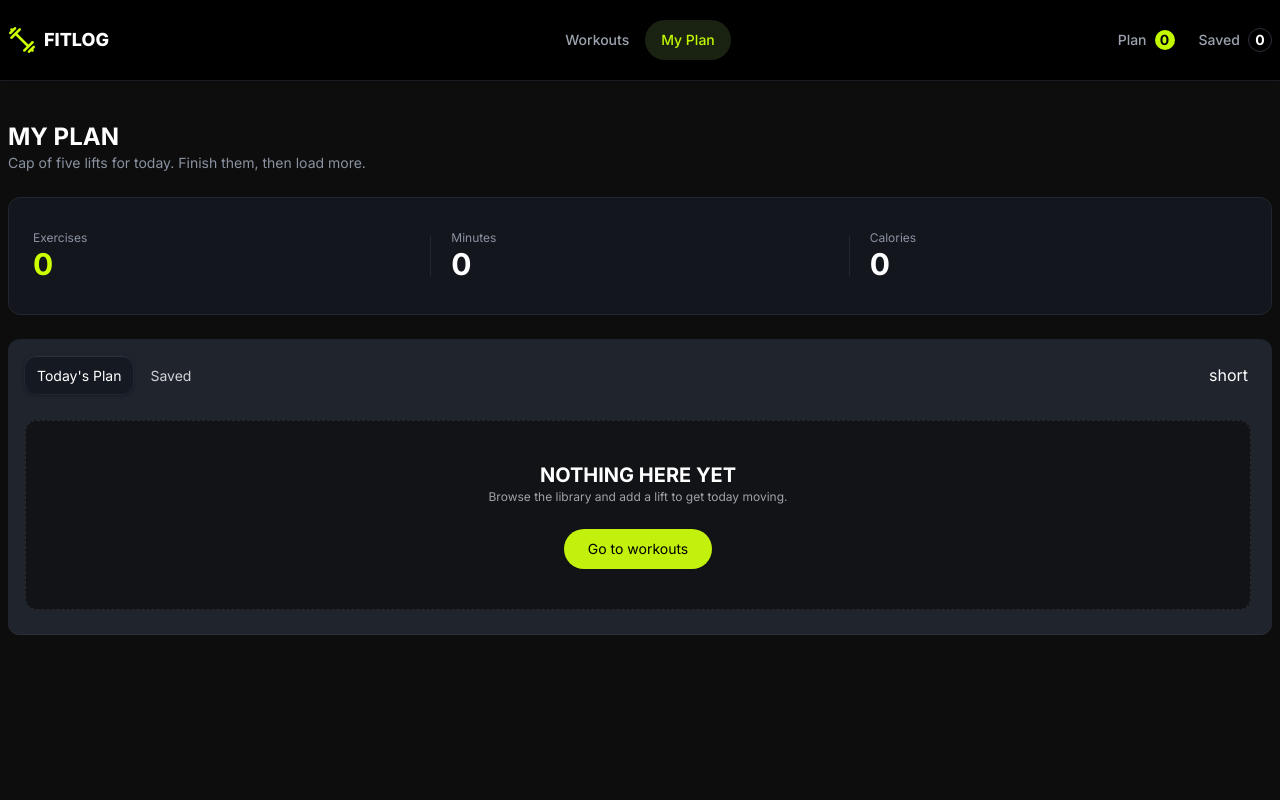
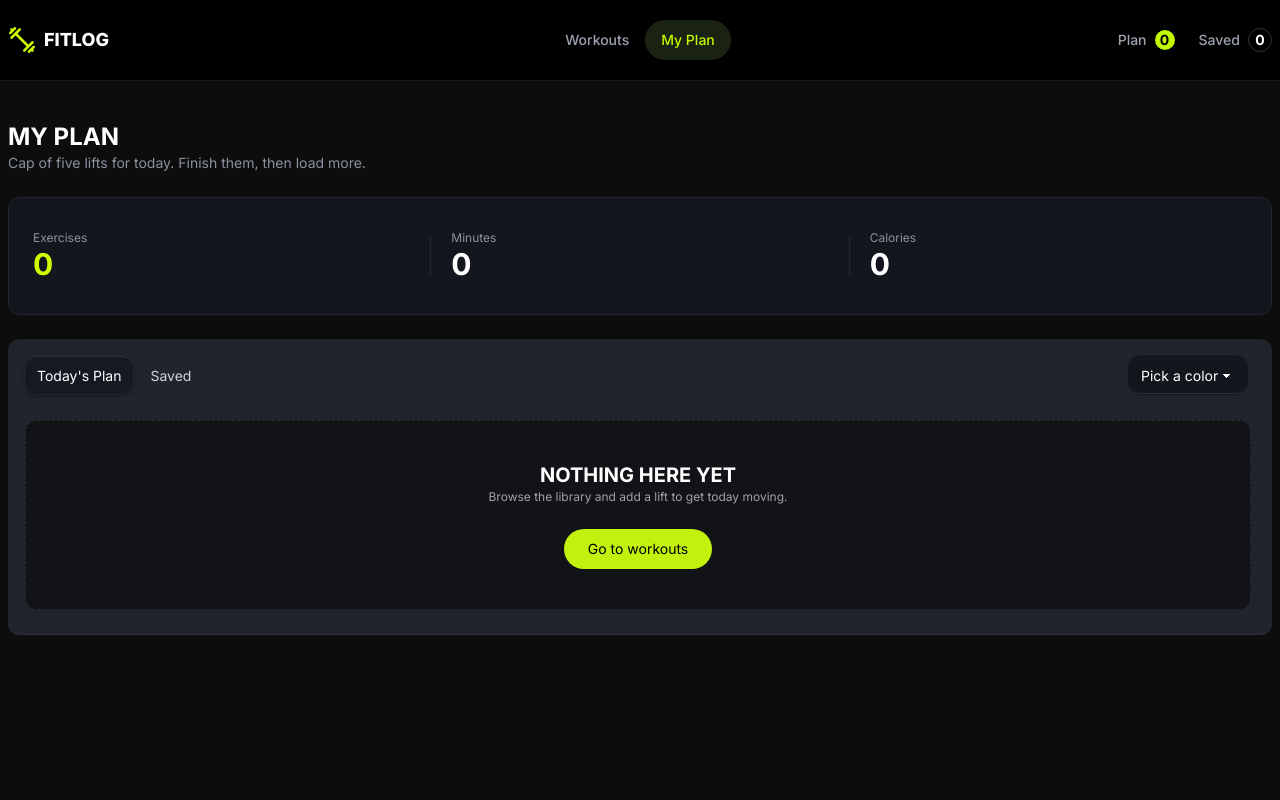
Before and after one commit to sabbirdv/PH-A6, a Next.js app: page /my-plan in a window 1280 px wide. Shown: the top 800 px of the page. Built offline with nearby package versions, Linux system fonts and the light colour scheme.

Commit message:
add toastify to mark & close button

```diff
--- a/src/app/buttons/TabsButtons.jsx
+++ b/src/app/buttons/TabsButtons.jsx
@@ -49,7 +49,12 @@ const TabsButtons = () => {
                     </Suspense>
 
                 <div className='ms-auto pe-2'>
-                    short
+                    <select defaultValue="Pick a color" className="select bg-[#13161D] border border-[#151921] rounded-xl min-w-30 ">
+                        <option disabled={true}>Pick a color</option>
+                        <option>Crimson</option>
+                        <option>Amber</option>
+                        <option>Velvet</option>
+                    </select>
                 </div>
             </div>
         </div>
--- a/src/app/cards/SavedCard.jsx
+++ b/src/app/cards/SavedCard.jsx
@@ -6,6 +6,7 @@ import { AiFillFire } from 'react-icons/ai';
 import { FaRegStar } from 'react-icons/fa';
 import Link from 'next/link';
 import Image from 'next/image';
+import { toast } from 'react-toastify';
 
 const SavedCard = ({ data }) => {
 
@@ -15,6 +16,10 @@ const SavedCard = ({ data }) => {
         setSavedData(
             savedData.filter((element) => element.id !== data.id)
         );
+        toast.info(`${data.name} removed`, {
+                    position: "bottom-right",
+                    autoClose: 1000,
+                })
     };
 
     return (
--- a/src/app/cards/TodaysCard.jsx
+++ b/src/app/cards/TodaysCard.jsx
@@ -8,13 +8,27 @@ import { AiFillFire } from 'react-icons/ai';
 import { FaRegStar } from 'react-icons/fa';
 import Link from 'next/link';
 import Image from 'next/image';
+import { toast } from 'react-toastify';
 
 const TodaysCard = ({ data }) => {
     const { todaysData, setTodaysData } = useContext(GymContext);
+    const handleMarkButton = () => {
+        setTodaysData(
+            todaysData.filter((element) => element.id !== data.id)
+        );
+        toast.success(`${data.name} mark as done`, {
+                            position: "bottom-right",
+                            autoClose: 1000,
+                        })
+    };
     const handleCloseButton = () => {
         setTodaysData(
             todaysData.filter((element) => element.id !== data.id)
         );
+        toast.info(`${data.name} removed`, {
+                            position: "bottom-right",
+                            autoClose: 1000,
+                        })
     };
 
     return (
@@ -67,7 +81,9 @@ const TodaysCard = ({ data }) => {
                     </Link>
 
                     <button
-                        className="btn flex items-center gap-1 px-4 py-2 rounded-full bg-[#C6FF00] text-black text-sm font-semibold cursor-pointer shadow-none border-none disabled:bg-gray-300 whitespace-nowrap">
+                        className="btn flex items-center gap-1 px-4 py-2 rounded-full bg-[#C6FF00] text-black text-sm font-semibold cursor-pointer shadow-none border-none disabled:bg-gray-300 whitespace-nowrap"
+                        onClick={()=>handleMarkButton()}
+                        >
                         <IoMdCheckmark />
                         <span>Mark as Done</span>
                     </button>
```
